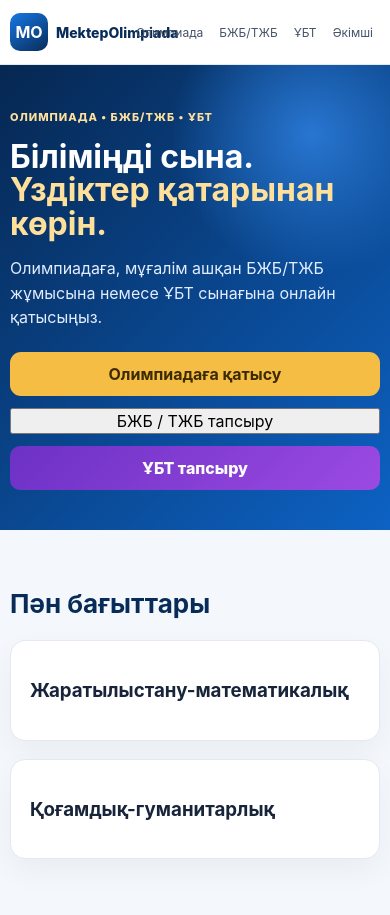
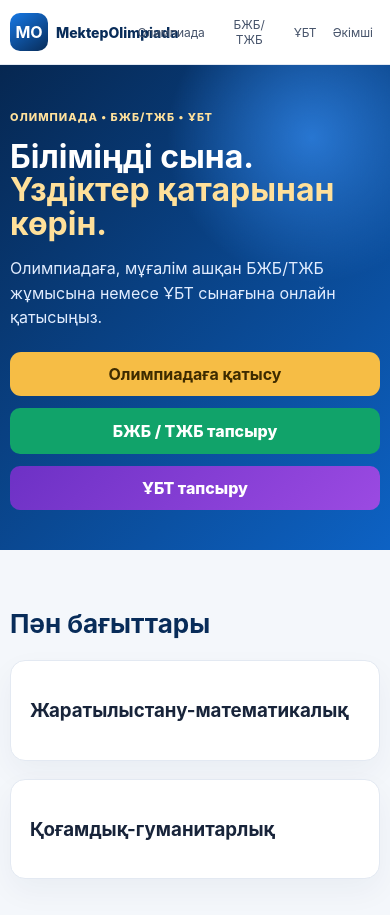
Before and after one commit to ernurmurat76-source/mektepolimp, a website: page public/index.html in a window 390 px wide. Drawn offline with Linux system fonts and the light colour scheme; no server answers.

Commit message:
v23: update public/app.css for BЖБ/ТЖБ

```diff
--- a/public/app.css
+++ b/public/app.css
@@ -83,6 +83,7 @@ input:focus,select:focus,textarea:focus{border-color:var(--blue);box-shadow:0 0
 .modalBox{background:#fff;border-radius:18px;padding:25px;width:min(650px,100%);max-height:90vh;overflow:auto;position:relative}
 .x{position:absolute;right:15px;top:12px;border:0;background:transparent;font-size:27px;cursor:pointer}
 .toast{position:fixed;right:20px;bottom:20px;background:#102b4d;color:#fff;padding:13px 17px;border-radius:10px;z-index:30}
+.assessmentButton{border:0;background:#11a36a;color:#fff;border-radius:10px;padding:13px 18px;font-weight:800;cursor:pointer}.assessmentButton:hover{background:#0d8758}.contextNote{padding:10px 12px;border-radius:10px;background:#eaf8f1;color:#086743;font-weight:800}.assessmentCreate{background:#fff;border:1px solid #dfe7ef;border-radius:16px;padding:20px;margin-bottom:24px}.assessmentGrid{display:grid;grid-template-columns:repeat(3,1fr);gap:12px;margin-bottom:14px}.assessmentGrid label{margin:0}.assessmentCards{display:grid;gap:12px}.assessmentCard,.assessmentDetail{display:flex;justify-content:space-between;gap:18px;align-items:center;background:#fff;border:1px solid #dfe7ef;border-radius:14px;padding:18px}.assessmentCard h3,.assessmentDetail h2{margin:7px 0}.assessmentCard p,.assessmentCard small,.assessmentDetail p{color:var(--muted)}.assessmentKind{display:inline-block;border-radius:999px;padding:5px 10px;font-size:12px;font-weight:900;color:#fff}.assessmentKind.bzhb{background:#11a36a}.assessmentKind.tzhb{background:#8a4dd1}.assessmentActions{display:flex;gap:8px;flex-wrap:wrap}.assessmentDetail{margin:16px 0 20px}
 @media(max-width:720px){.heroGrid,.cols,.row,.stats{grid-template-columns:1fr}
 .heroCard{display:none}
 .nav nav button:first-child{display:none}
@@ -101,6 +102,7 @@ input:focus,select:focus,textarea:focus{border-color:var(--blue);box-shadow:0 0
   .brand b{width:38px;height:38px;border-radius:10px;flex:0 0 auto}
   .brand span{font-size:15px;white-space:nowrap}
   .nav nav{gap:2px;flex:0 0 auto}
+  .nav nav{max-width:64vw;overflow-x:auto;scrollbar-width:none}.nav nav::-webkit-scrollbar{display:none}
   .nav nav button{min-height:44px;padding:8px 9px;font-size:13px}
   .hero{padding:48px 0}
   .heroGrid{gap:0}
@@ -133,7 +135,7 @@ input:focus,select:focus,textarea:focus{border-color:var(--blue);box-shadow:0 0
   .resultActions{align-items:stretch;flex-direction:column}.resultActions button{width:100%}
   .resultFilters{grid-template-columns:1fr}.resultFilters button{width:100%}.resultFilters span{align-self:auto}
   .classRankHead{align-items:stretch;flex-direction:column}.classRankHead button{width:100%}
-  .heroButtons{flex-direction:column}.heroButtons button{width:100%}.untAdminHead{align-items:stretch;flex-direction:column}.untAdminHead>div:last-child{display:grid;grid-template-columns:1fr}.untAdminHead button{width:100%}.untQuestionHead{align-items:stretch;flex-direction:column}.untQuestionHead label{width:100%}
+  .heroButtons{flex-direction:column}.heroButtons button{width:100%}.untAdminHead{align-items:stretch;flex-direction:column}.untAdminHead>div:last-child{display:grid;grid-template-columns:1fr}.untAdminHead button{width:100%}.untQuestionHead{align-items:stretch;flex-direction:column}.untQuestionHead label{width:100%}.assessmentGrid{grid-template-columns:1fr}.assessmentCard,.assessmentDetail{align-items:stretch;flex-direction:column}.assessmentActions{display:grid;grid-template-columns:1fr}.assessmentActions button{width:100%}
   .imageTools{grid-template-columns:1fr}.imageTools button{width:100%}.imageResults{grid-template-columns:1fr}.imageCard{grid-template-columns:88px 1fr}.imageCard img{width:88px;height:76px}.questionImage{max-height:330px}.questionBankActions{align-items:stretch;flex-direction:column}.questionBankActions button{width:100%}.backupActions{flex-direction:column}.backupActions button{width:100%;min-width:0}
   .modal{padding:10px;align-items:end}
   .modalBox{width:100%;max-height:92dvh;padding:22px 16px 20px;border-radius:18px 18px 0 0}
```
